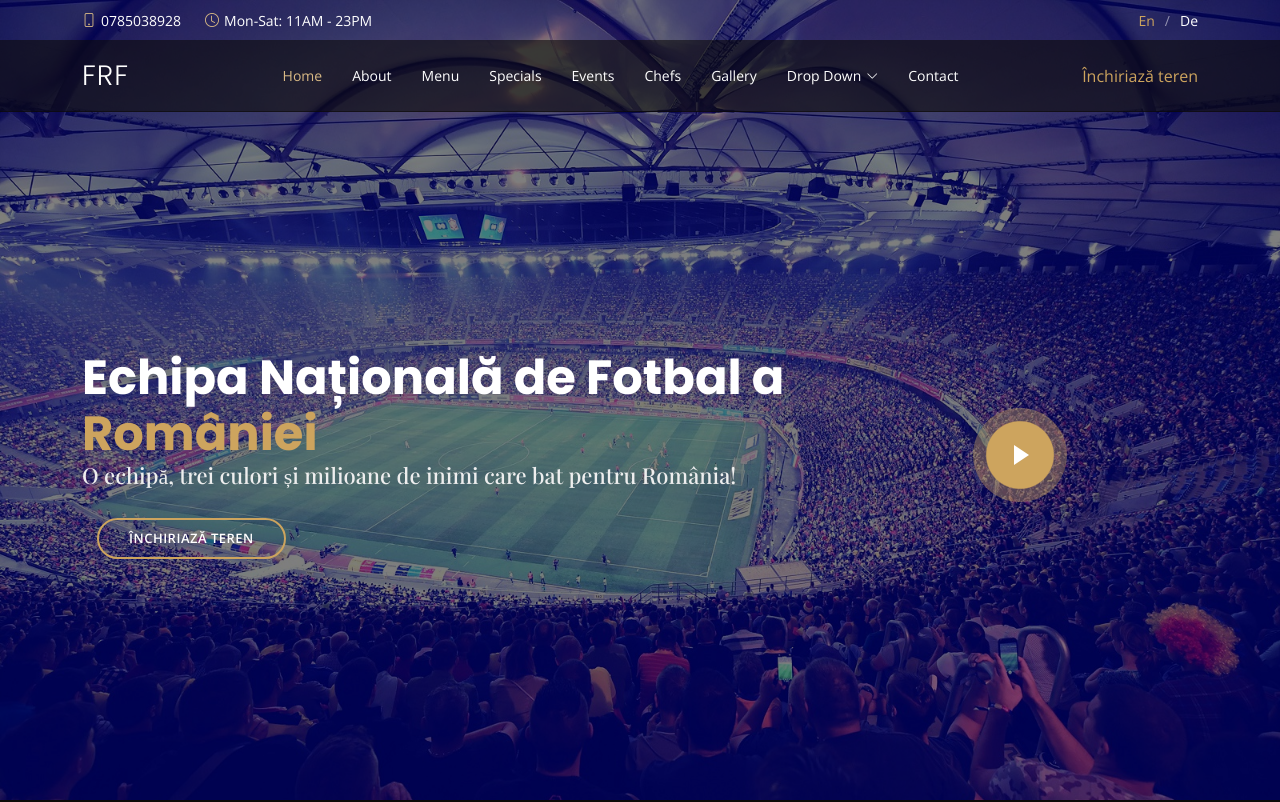
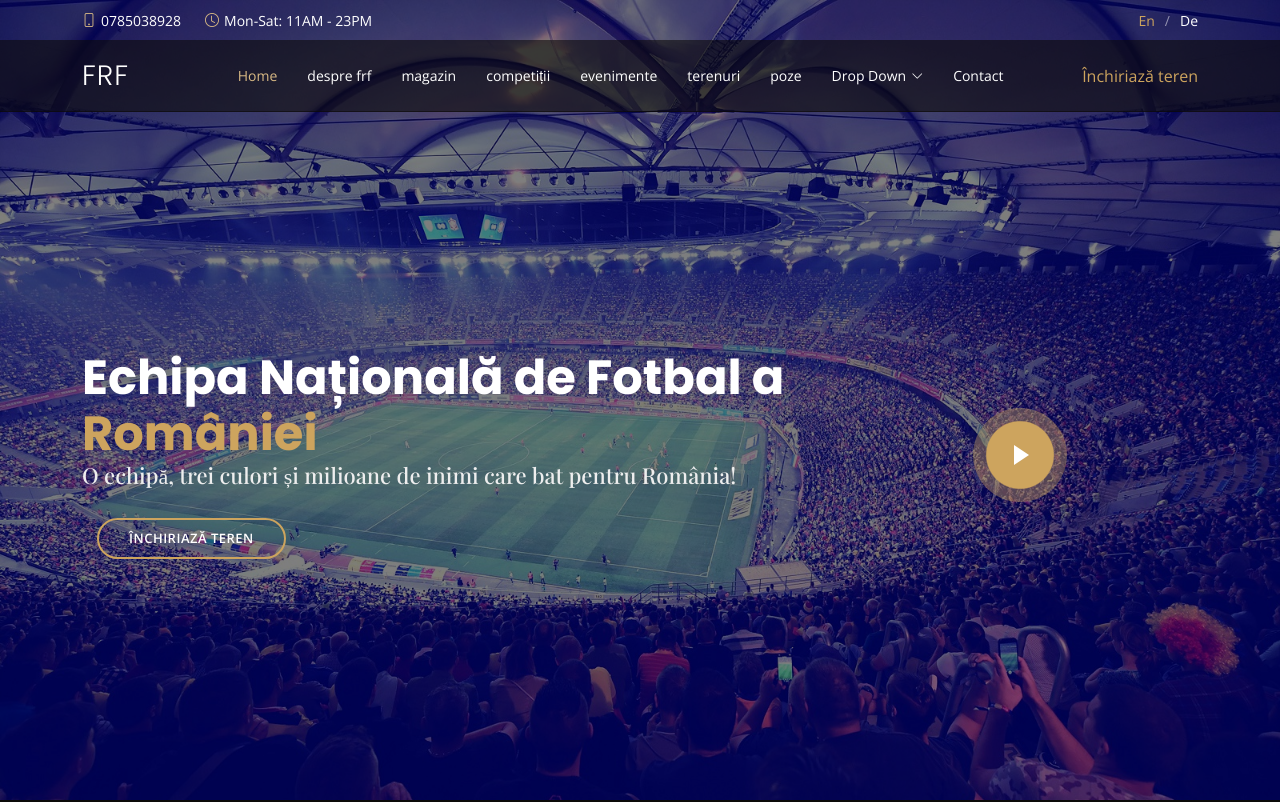
Before and after one commit to Pic-Poc/Pic-Poc.github.io, a plain HTML site: page index.html in a window 1280 px wide. Shown: the top 802 px of the page. Drawn offline with nearby package versions, Linux system fonts and the light colour scheme; files whose address does not match are found by name; a web font is replaced by a local one.

Commit message:
xfvgdfgd

```diff
--- a/index.html
+++ b/index.html
@@ -68,12 +68,12 @@
       <nav id="navbar" class="navbar order-last order-lg-0">
         <ul>
           <li><a class="nav-link scrollto active" href="#hero">Home</a></li>
-          <li><a class="nav-link scrollto" href="#despre frf">About</a></li>
-          <li><a class="nav-link scrollto" href="#magazin">Menu</a></li>
-          <li><a class="nav-link scrollto" href="#competiții">Specials</a></li>
-          <li><a class="nav-link scrollto" href="#evenimente">Events</a></li>
-          <li><a class="nav-link scrollto" href="#terenuri">Chefs</a></li>
-          <li><a class="nav-link scrollto" href="#poze">Gallery</a></li>
+          <li><a class="nav-link scrollto" href="#despre frf">despre frf</a></li>
+          <li><a class="nav-link scrollto" href="#magazin">magazin</a></li>
+          <li><a class="nav-link scrollto" href="#competiții">competiții</a></li>
+          <li><a class="nav-link scrollto" href="#evenimente">evenimente</a></li>
+          <li><a class="nav-link scrollto" href="#terenuri">terenuri</a></li>
+          <li><a class="nav-link scrollto" href="#poze">poze</a></li>
           <li class="dropdown"><a href="#"><span>Drop Down</span> <i class="bi bi-chevron-down"></i></a>
             <ul>
               <li><a href="#">Drop Down 1</a></li>
```
